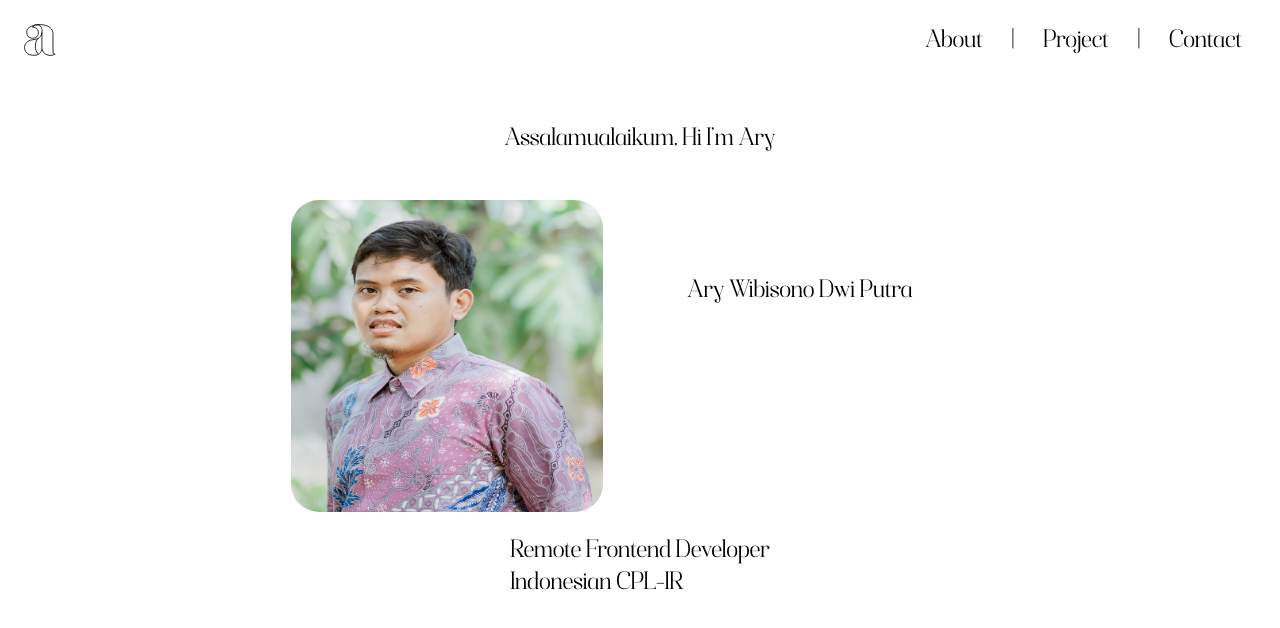
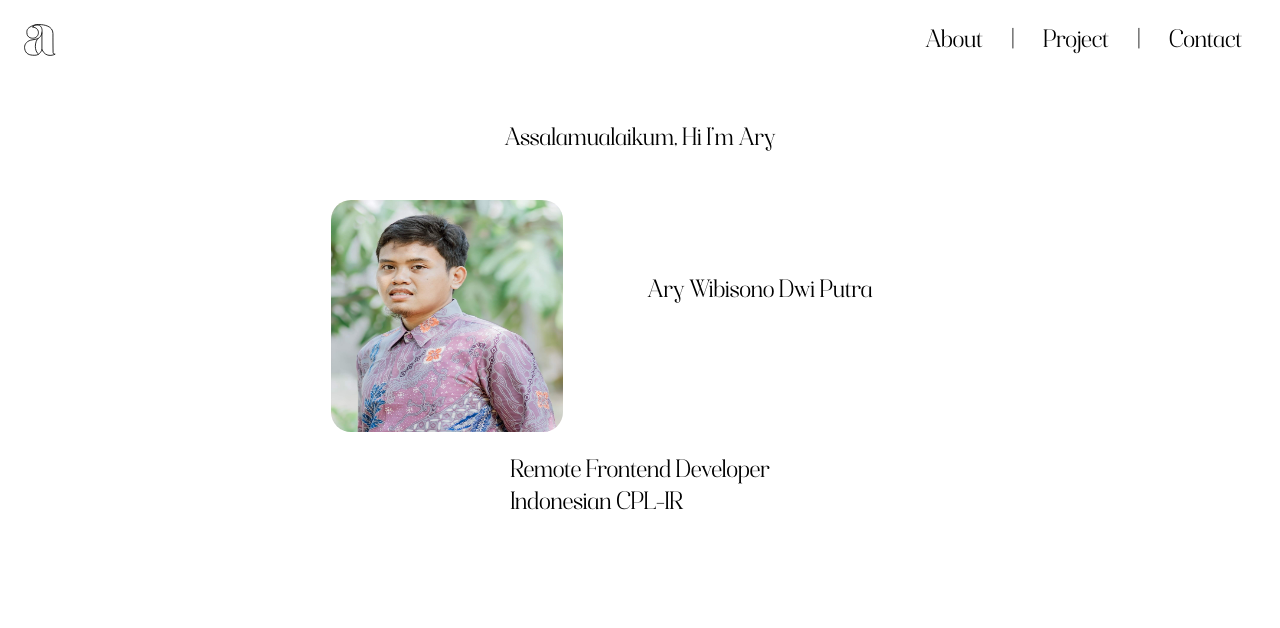
Before and after one commit to arywibidp/arywibidp-com, a plain HTML site: page index.html in a window 1280 px wide. Drawn offline with nearby package versions, Linux system fonts and the light colour scheme.

Commit message:
Editing README

```diff
--- a/index.html
+++ b/index.html
@@ -26,7 +26,7 @@
     <section class="flex justify-center">
       <img
         style="border-radius: 10%"
-        class="w-65 p-1 size-80"
+        class="w-23 size-60 p-1"
         src="JPG/Ary.jpg"
       />
       <p class="m-20">Ary Wibisono Dwi Putra</p>
```
Also changed, not shown: 1 other file.
